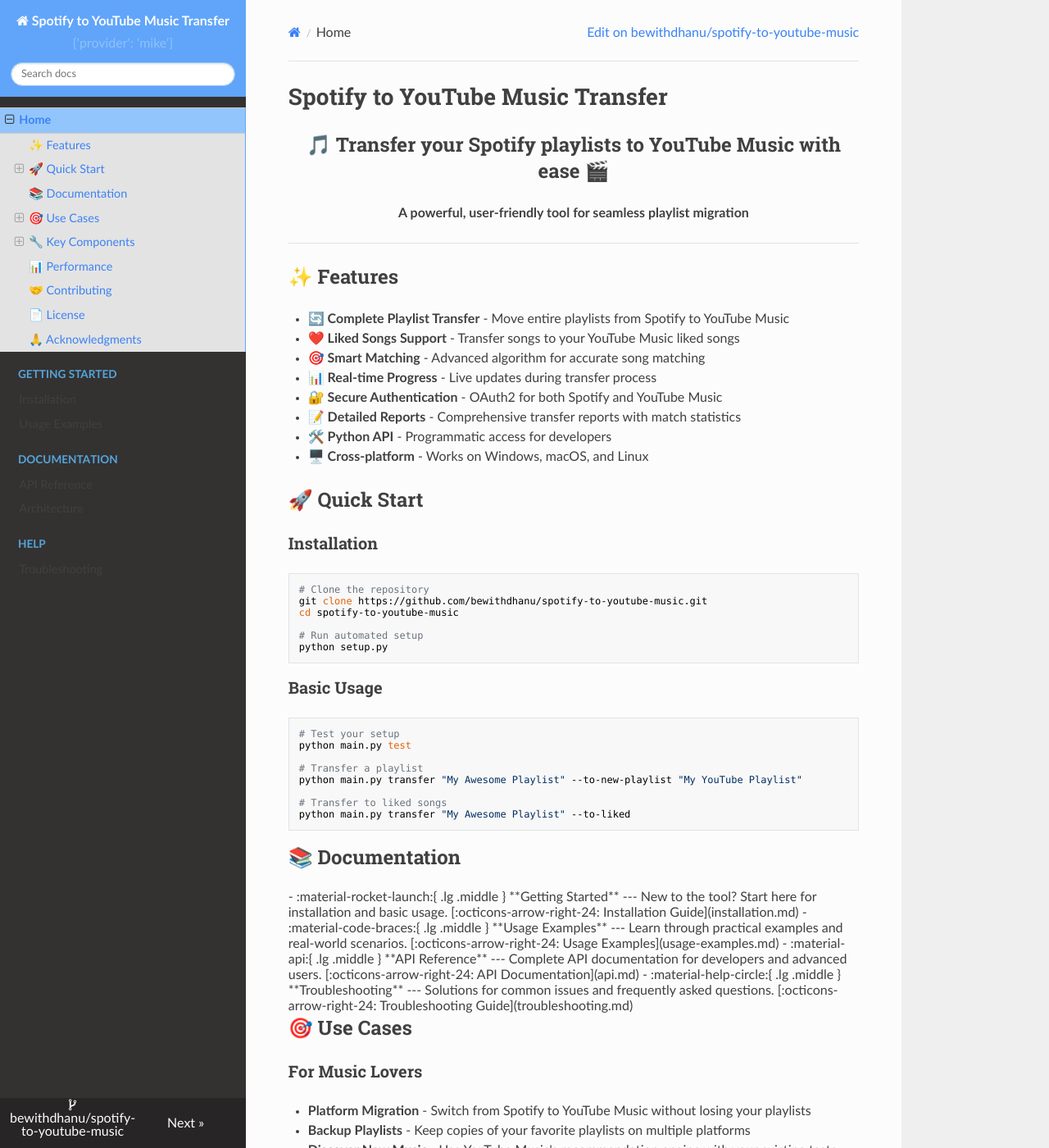
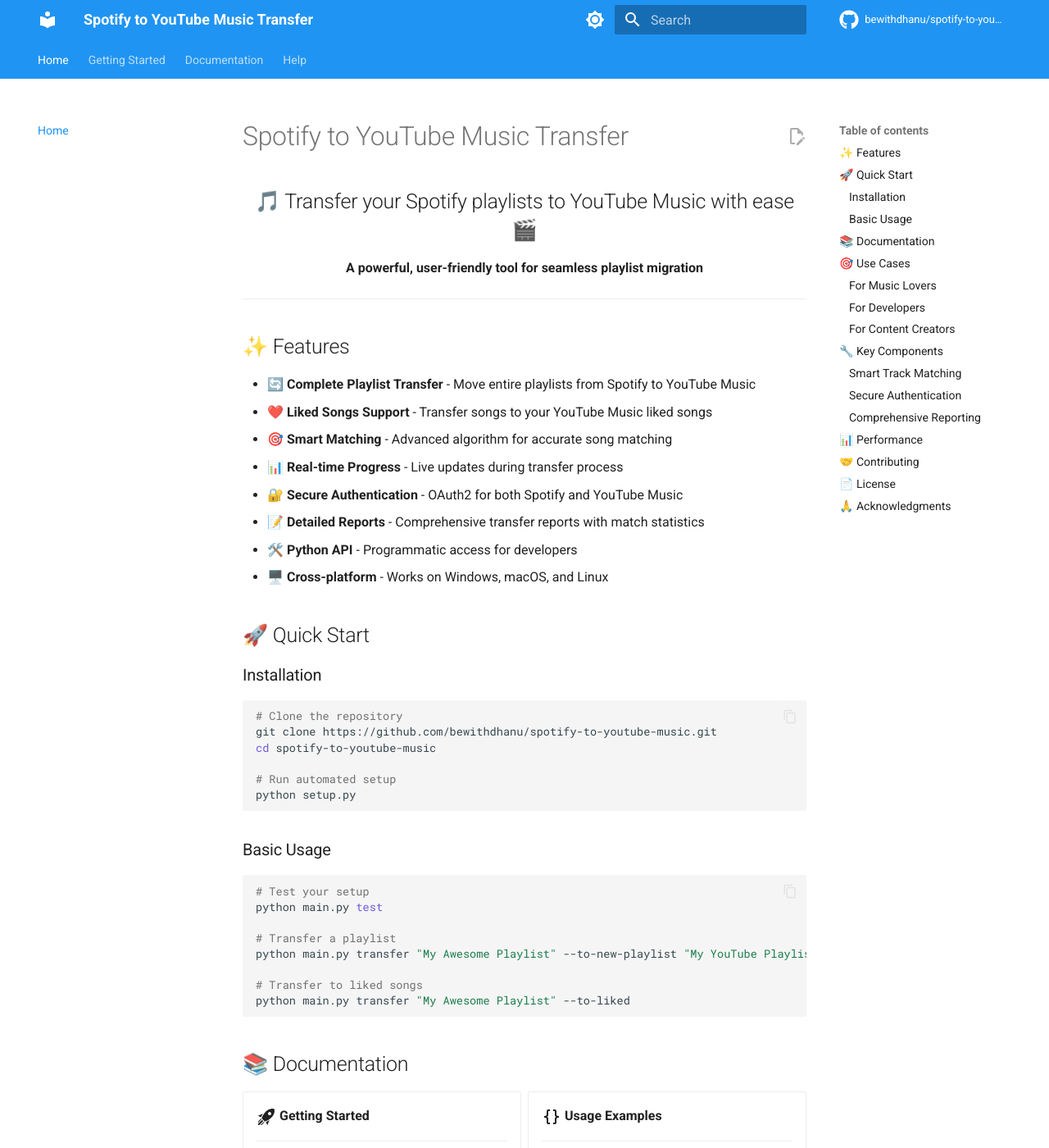
Before and after one commit to bewithdhanu/spotify-to-youtube-music, an MkDocs documentation site: the page built from docs/index.md, in a window 1280 px wide and 1400 px high. Shown: the whole window at 82% size. Built offline with MkDocs 1.6.1 and Material for MkDocs 9.7.7, drawn with Linux system fonts in a browser that asks for light colours; nearby versions of some CDN libraries; comment, search, counter and statistics services are not loaded; the version menu is left out; some of the changed text lies outside the part shown.

Commit message:
Update theme to Material with blue colors and system-based dark/light mode

```diff
--- a/docs/stylesheets/extra.css
+++ /dev/null
@@ -1,90 +0,0 @@
-/* Custom blue theme for documentation */
-:root {
-  --primary-color: #60a5fa;
-  --primary-color-dark: #3b82f6;
-  --primary-color-light: #93c5fd;
-}
-
-/* Header and navigation styling */
-.wy-nav-top {
-  background-color: var(--primary-color) !important;
-}
-
-.wy-side-nav-search {
-  background-color: var(--primary-color) !important;
-}
-
-.wy-side-nav-search input[type=text] {
-  border-color: var(--primary-color-light);
-}
-
-.wy-side-nav-search input[type=text]:focus {
-  border-color: var(--primary-color-dark);
-}
-
-/* Links and buttons */
-a {
-  color: var(--primary-color-dark);
-}
-
-a:hover {
-  color: var(--primary-color);
-}
-
-.btn-neutral {
-  background-color: var(--primary-color) !important;
-  color: white !important;
-}
-
-.btn-neutral:hover {
-  background-color: var(--primary-color-dark) !important;
-}
-
-/* Navigation items */
-.wy-menu-vertical a {
-  color: #404040;
-}
-
-.wy-menu-vertical a:hover {
-  background-color: var(--primary-color-light);
-  color: var(--primary-color-dark);
-}
-
-.wy-menu-vertical li.current a {
-  color: var(--primary-color-dark);
-  border-right: solid 1px var(--primary-color);
-}
-
-.wy-menu-vertical li.current > a {
-  background-color: var(--primary-color-light);
-}
-
-/* Code blocks */
-.highlight {
-  background: #f8f9fa;
-}
-
-/* Admonitions */
-.admonition.note {
-  border-left: 4px solid var(--primary-color);
-}
-
-.admonition.note .admonition-title {
-  background-color: var(--primary-color-light);
-  color: var(--primary-color-dark);
-}
-
-/* Tables */
-th {
-  background-color: var(--primary-color-light) !important;
-  color: var(--primary-color-dark) !important;
-}
-
-/* Scrollbar */
-::-webkit-scrollbar-thumb {
-  background-color: var(--primary-color-light);
-}
-
-::-webkit-scrollbar-thumb:hover {
-  background-color: var(--primary-color);
-}
--- a/mkdocs.yml
+++ b/mkdocs.yml
@@ -8,28 +8,55 @@
 edit_uri: edit/main/docs/
 
 theme:
-  name: readthedocs
-  highlightjs: true
-  hljs_languages: []
-  include_homepage_in_sidebar: true
-  prev_next_buttons_location: bottom
-  navigation_depth: 4
-  titles_only: false
-  sticky_navigation: true
-
-extra_css:
-  - stylesheets/extra.css
+  name: material
+  palette:
+    # Palette toggle for automatic light/dark mode based on system preference
+    - media: "(prefers-color-scheme: light)"
+      scheme: default
+      primary: blue
+      accent: blue
+      toggle:
+        icon: material/brightness-7
+        name: Switch to dark mode
+    # Palette toggle for automatic dark mode based on system preference
+    - media: "(prefers-color-scheme: dark)"
+      scheme: slate
+      primary: blue
+      accent: blue
+      toggle:
+        icon: material/brightness-4
+        name: Switch to light mode
+  features:
+    - navigation.tabs
+    - navigation.sections
+    - navigation.expand
+    - navigation.top
+    - search.highlight
+    - search.share
+    - content.code.copy
+    - content.action.edit
+  icon:
+    repo: fontawesome/brands/github
 
 markdown_extensions:
-  - codehilite:
-      guess_lang: false
+  - pymdownx.highlight:
+      anchor_linenums: true
+  - pymdownx.inlinehilite
+  - pymdownx.snippets
+  - pymdownx.superfences
+  - pymdownx.tabbed:
+      alternate_style: true
   - admonition
-  - toc:
-      permalink: true
+  - pymdownx.details
+  - pymdownx.mark
+  - pymdownx.caret
+  - pymdownx.tilde
+  - pymdownx.keys
   - attr_list
-  - def_list
-  - tables
-  - fenced_code
+  - md_in_html
+  - pymdownx.emoji:
+      emoji_index: !!python/name:material.extensions.emoji.twemoji
+      emoji_generator: !!python/name:material.extensions.emoji.to_svg
 
 nav:
   - Home: index.md
@@ -47,6 +74,11 @@
       lang: en
 
 extra:
+  social:
+    - icon: fontawesome/brands/github
+      link: https://github.com/bewithdhanu/spotify-to-youtube-music
+    - icon: fontawesome/brands/python
+      link: https://pypi.org/project/spotify-youtube-transfer/
   version:
     provider: mike
 
```
